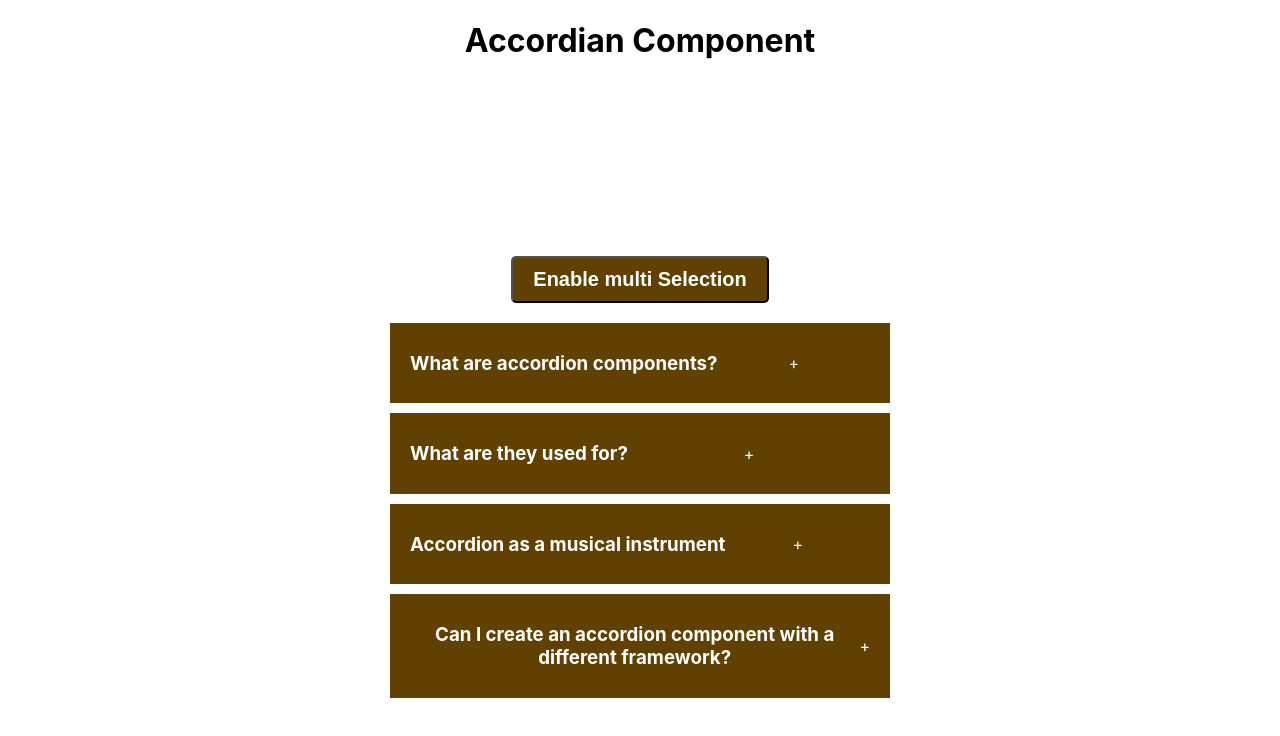
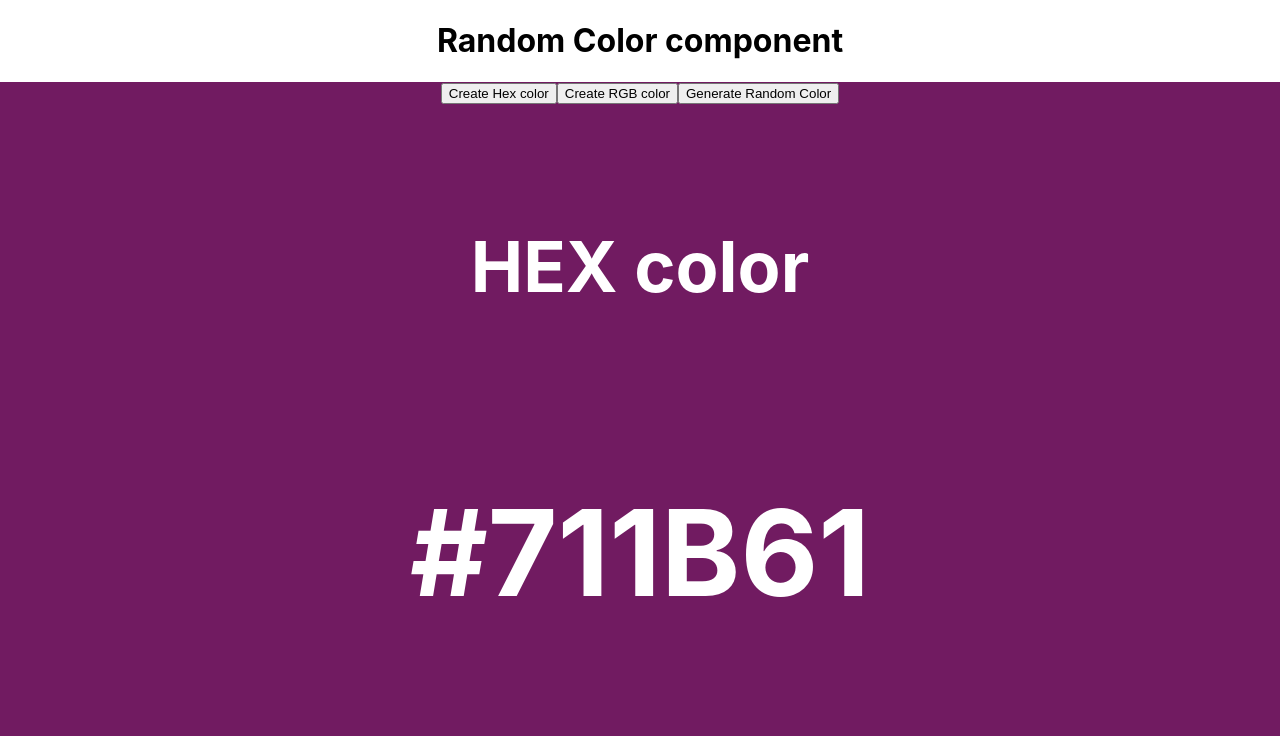
Before and after one commit to remuruTempest/react25P, a React (Create React App) app: page / in a window 1280 px wide. Shown: the top 736 px of the page. Built offline with nearby package versions, Linux system fonts and the light colour scheme.

Commit message:
Random Color generator
hex and rgb background random generator project 2

```diff
--- a/src/App.js
+++ b/src/App.js
@@ -1,14 +1,17 @@
 
-import logo from './logo.svg';
 import './App.css';
 import Accordian from './components/accordian';
+import RandomColor from './components/random-color';
 
 function App() {
   return (
     <div className="App">
      {/* Accordian componenet */}
-     <h1>Accordian Component</h1>
-     <Accordian />
+     {/* <h1>Accordian Component</h1>
+     <Accordian /> */}
+      {/* Random Color component */}
+     <h1>Random Color component</h1>
+     <RandomColor/>
     </div>
   );
 }
--- /dev/null
+++ b/src/components/random-color/index.jsx
@@ -0,0 +1,72 @@
+import React, {use, useState} from 'react';
+import { useEffect } from 'react';
+
+export default function RandomColor() {
+    const [typeOfColor, setTypeOfColor] = useState("hex");
+    const [color, setColor] = useState("#008000");
+
+    function randomColorUtility(length) {
+        return Math.floor(Math.random()*length);
+    }
+
+    function handleCreateRandomHexColor() {
+      //#000000
+      const hex=[1,2,3,4,5,6,7,8,9,"A","B","C","D","E","F"];
+      let hexColor="#";
+
+        for (let i = 0; i < 6; i++) {
+            hexColor += hex[randomColorUtility(hex.length)]
+        }
+        console.log(hexColor);
+        setColor(hexColor);
+    }
+
+
+
+    function handleCreateRandomRgbColor() {
+        const r = randomColorUtility(256);
+        const g = randomColorUtility(256);
+        const b = randomColorUtility(256);
+
+        setColor(`rgb(${r},${g},${b})`);
+    }
+
+    useEffect(() => {
+        if (typeOfColor === "rgb") {
+            handleCreateRandomRgbColor();
+        } else {
+            handleCreateRandomHexColor();
+        }
+    }, [typeOfColor])
+
+    return(
+
+        <div style={{
+            width: '100vw',
+            height: '100vh',
+            backgroundColor: color,
+        }}>
+            <button onClick={()=>setTypeOfColor('hex')}>Create Hex color</button>
+            <button onClick={()=>setTypeOfColor('rgb')}>Create RGB color</button>
+            <button onClick={typeOfColor === 'hex'
+                ? handleCreateRandomHexColor
+                : handleCreateRandomRgbColor
+            }>Generate Random Color
+            </button>
+
+            <div style={{
+                display: 'flex',
+                justifyContent: 'center',
+                alignItems: 'center',
+                color: 'white',
+                fontSize: '60px',
+                marginTop: '50px',
+                flexDirection: 'column',
+                gap: '20px',
+            }} >
+                <h3>{typeOfColor === 'rgb' ? 'RGB color' : 'HEX color'}</h3>
+                <h1>{color}</h1>
+            </div>
+        </div>
+    );
+}
```
Also changed, not shown: 2 other files (tests, documents, lock files or other folders).
